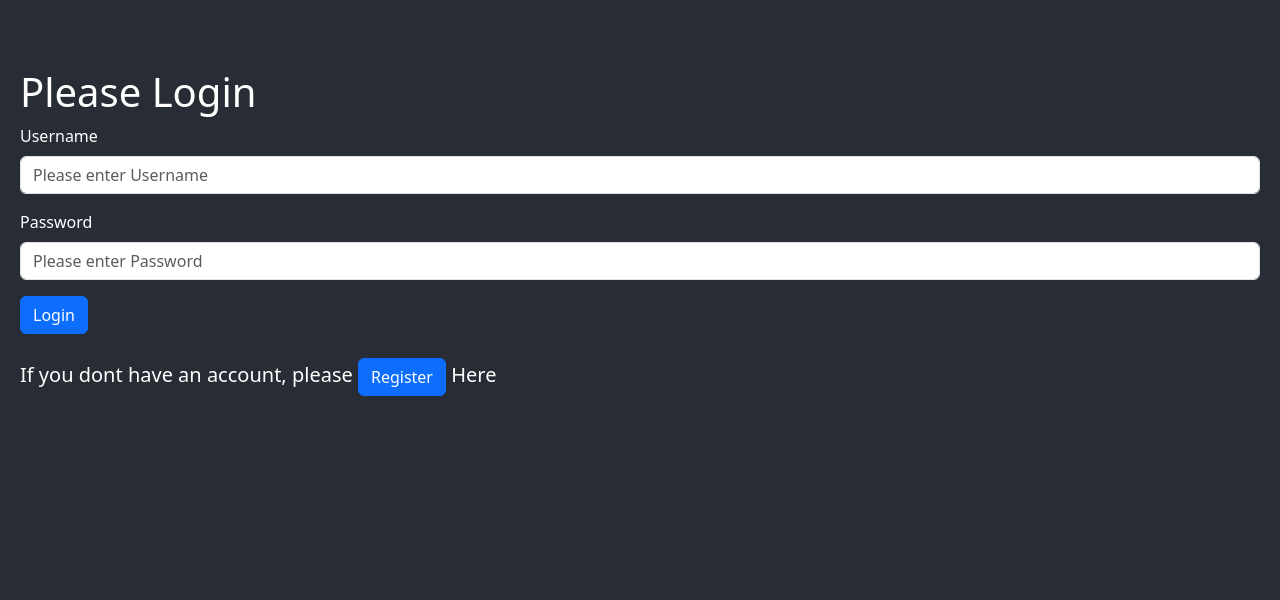
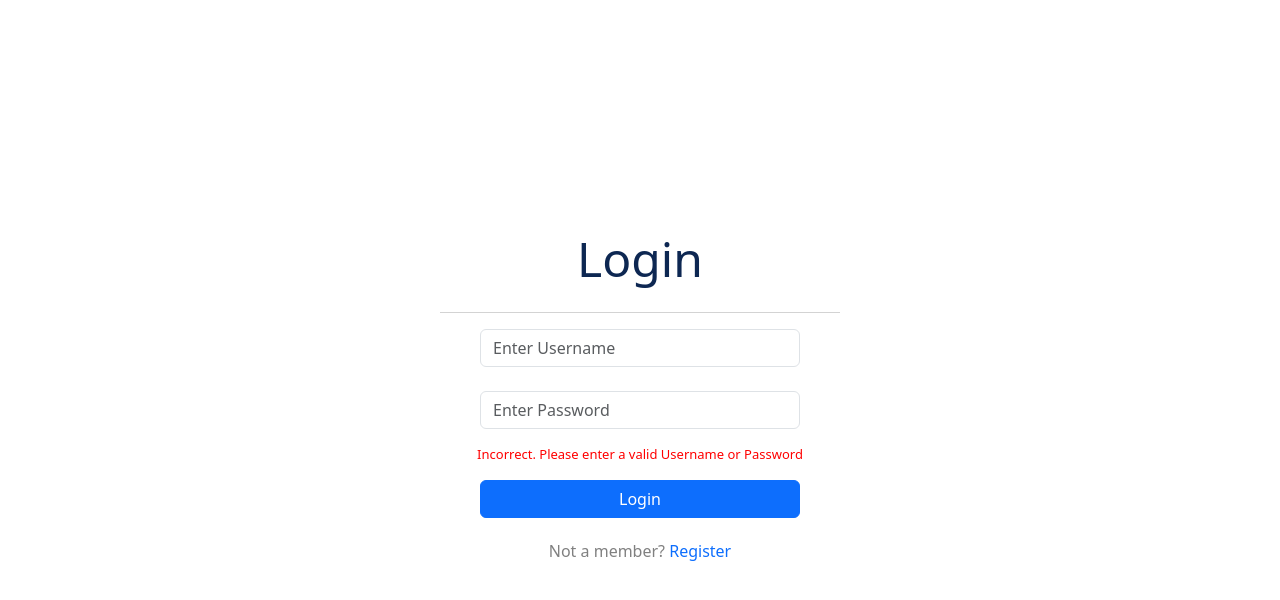
Before and after one commit to mrmallam/ArticleHub-CRUD-App, a React (Create React App) app in the folder frontend/: page / in a window 1280 px wide. Both pictures are taken after a click on the button "Login". Shown: the top 600 px of the page. Built offline with nearby package versions, Linux system fonts and the light colour scheme; no server answers.

Commit message:
login styling and error handaling

```diff
--- a/frontend/src/APIService.js
+++ b/frontend/src/APIService.js
@@ -40,7 +40,13 @@ export default class APIService {
               'Content-Type':'application/json',
             },
             body:JSON.stringify(body)
-        }).then(resp => resp.json())
+        }).then(resp => {
+            if (resp.status === 200) {
+                return resp.json();
+            } else {
+                return 'Failed to login';
+            }
+        })
     }
 
 
--- a/frontend/src/App.css
+++ b/frontend/src/App.css
@@ -2,7 +2,6 @@
   min-height: 100vh;
   background-color: #282c34;
   color: white;
-  padding: 20px;
 }
 
 
@@ -22,3 +21,55 @@
 .hrclass{
   background-color: red;
 }
+
+
+
+/* Login  */
+.heroLogin{
+  height: 100vh;
+}
+
+.content {
+  display: flex;
+  justify-content: center;
+  align-items: center;
+  height: 100vh;
+  flex-direction: column;
+}
+
+.title{
+  color: #0d2752;
+  font-size: 3rem;
+}
+
+.line {
+  background-color: lightgray;
+  margin: 1rem;
+  width: 25rem;
+  height: 0.050rem;
+  padding: 0;
+
+}
+
+.form-input{
+  width: 20rem;
+}
+
+.loginButton{
+  width: 20rem;
+}
+
+.text {
+  font-size: 1rem;
+  color: grey;
+}
+
+.loginRegisterBtn{
+  cursor: pointer;
+  text-decoration: none;
+}
+
+.incorrectCredentials{
+  color: red;
+  font-size: small;
+}
--- a/frontend/src/components/Login.js
+++ b/frontend/src/components/Login.js
@@ -9,6 +9,7 @@ function Login() {
     const [password, setPassword] = useState('')
     const [token, setToken] = useCookies(['myToken'])
     const [isLogin, setIsLogin] = useState(true)
+    const [validCredentials, setValidCredentials] = useState(false)
 
     let history = useHistory()
 
@@ -19,9 +20,27 @@ function Login() {
     }, [token, history]);
 
     const LoginBtn = () => {
-        APIService.LoginUser({username, password})
-        .then(resp => setToken('myToken', resp.token))
-        .catch(error => console.error(error))
+      if (username.trim() == '' || password.trim() == '') {
+        // alert("please enter your username and password")
+        setValidCredentials(true)
+        setUsername('')
+        setPassword('')
+        return;
+      }
+
+      APIService.LoginUser({username, password})
+      .then(resp => {
+        if (resp === 'Failed to login') {
+          setValidCredentials(true)
+          setUsername('')
+          setPassword('')
+        }
+        else{
+          setToken('myToken', resp.token)
+          setValidCredentials(false)
+        }
+      })
+      .catch(error => console.error(error))
     }
 
     const registerBtn = () => {
@@ -32,34 +51,37 @@ function Login() {
     }
 
   return (
-    <div>
-      <div className='App'>
-        <br />
-        <br />
-        {isLogin ? <h1>Please Login</h1> : <h1>Please Register</h1>}
+    <section className='heroLogin'>
+      <div className='content'>
 
-        <div className='mb-3'>
-            <label htmlFor='username' className='form-label'>Username</label>
-            <input type='text' id='username' className='form-control' placeholder='Please enter Username' value={username} onChange={e => setUsername(e.target.value)}></input>
+        {isLogin ? <h1 className='title'>Login</h1> : <h1 className='title'>Register</h1>}
+
+        <div className='line' />
+
+        <div className='form-input form-outline mb-4'>
+            <input type='text' id='username' className='form-control' placeholder='Enter Username' value={username} onChange={e => setUsername(e.target.value)}></input>
         </div>
 
-        <div className='mb-3'>
-            <label htmlFor='password' className='form-label'>Password</label>
-            <input type='password' id='password' className='form-control' placeholder='Please enter Password' value={password} onChange={e => setPassword(e.target.value)}></input>
+        <div className='form-input mb-3'>
+            <input type='password' id='password' className='form-control' placeholder='Enter Password' value={password} onChange={e => setPassword(e.target.value)}></input>
         </div>
 
-        {isLogin ? <button className='btn btn-primary' onClick={LoginBtn}>Login</button>
-        : <button className='btn btn-primary' onClick={registerBtn}>Register</button>}
+        <div>
+          {validCredentials ? <p className='incorrectCredentials'>Incorrect. Please enter a valid Username or Password</p> : null}
+
+        </div>
+
+        {isLogin ? <button className='loginButton btn btn-primary btn-block mb-4' onClick={LoginBtn}>Login</button>
+        : <button className=' loginButton btn btn-primary btn-block mb-4' onClick={registerBtn}>Register</button>}
 
 
-        <div className='mb-3'>
-            <br />
-            {isLogin ? <h5>If you dont have an account, please <button className='btn btn-primary' onClick={() => setIsLogin(false)}>Register</button> Here</h5>
-            :<h5>If you have an account, please <button className='btn btn-primary' onClick={() => setIsLogin(true)}>Login</button> here.</h5>}
+        <div className=''>
+            {isLogin ? <h5 className='text'>Not a member? <a className='loginRegisterBtn' onClick={() => setIsLogin(false)}>Register</a></h5>
+            :<h5 className='text'>If you have an account, please <a className='loginRegisterBtn' onClick={() => setIsLogin(true)}>Login</a></h5>}
         </div>
 
       </div>
-    </div>
+    </section>
   )
 }
 
```
Also changed, not shown: 2 other files (tests, documents, lock files or other folders).
